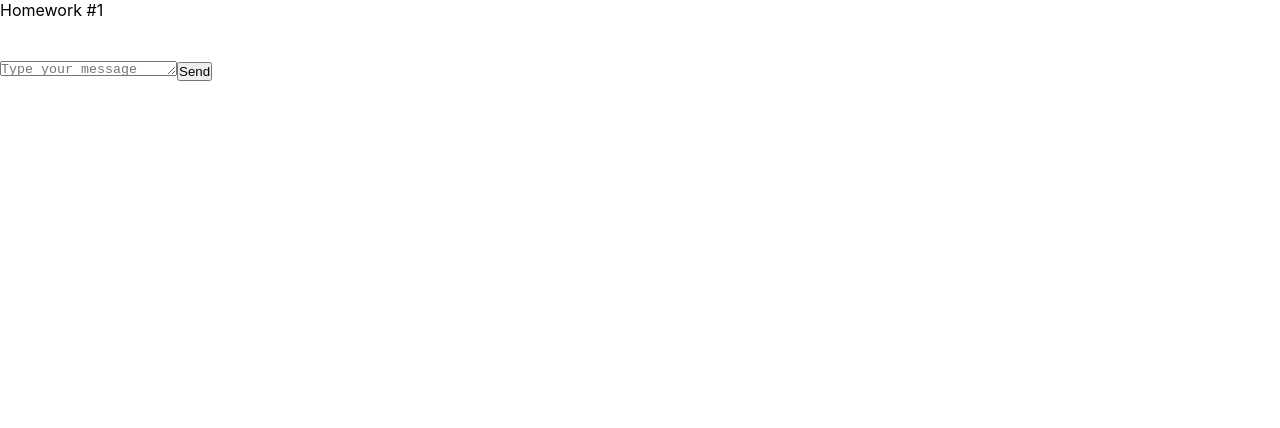
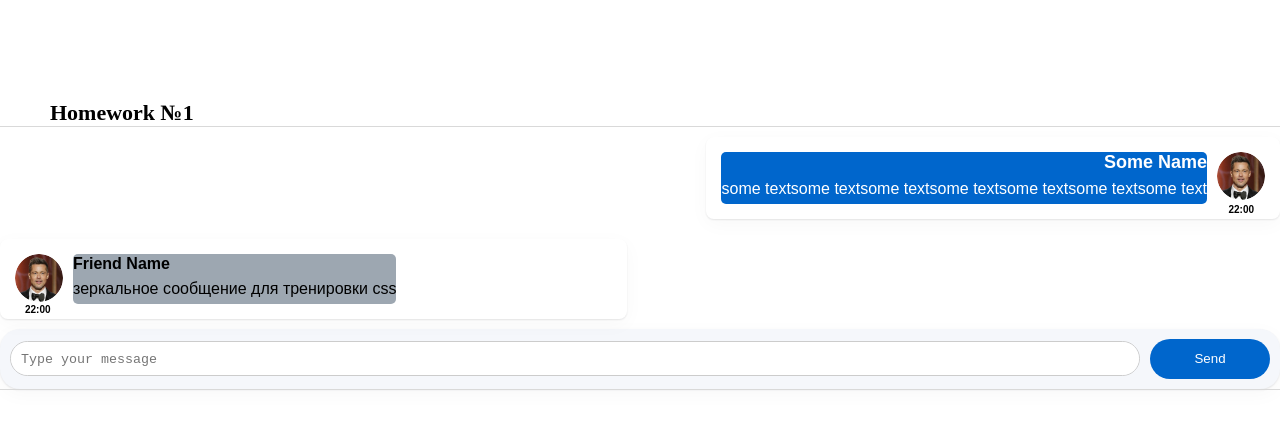
Before and after one commit to wewealka/hws2, a React (Create React App) app: page / in a window 1280 px wide. Shown: the top 428 px of the page. Built offline with nearby package versions, Linux system fonts and the light colour scheme.

Commit message:
first task

```diff
--- a/package.json
+++ b/package.json
@@ -1,6 +1,6 @@
 {
   "name": "hws2",
-  "homepage": "http://IgnatZakalinsky.github.io/hws2",
+  "homepage": "http://wewealka.github.io/hws2",
   "version": "0.1.0",
   "private": true,
   "dependencies": {
@@ -32,7 +32,7 @@
     "build": "react-scripts build",
     "test": "react-scripts test",
     "eject": "react-scripts eject",
-    "predeploy": "npm run build",
+    "predeploy": "yarn run build",
     "deploy": "gh-pages -d build"
   },
   "eslintConfig": {
--- a/src/s1-main/App.module.css
+++ b/src/s1-main/App.module.css
@@ -1,11 +1,36 @@
 .App {
-    --header_height: 60px;
+
+    display: flex;
+    justify-content: center;
 }
 
 .hw {
+    width: 1280px;
+    top: 131px;
+    gap: 0px;
+
+    opacity: 0px;
+    outline: 1px solid #D9D9D9;
+
 
 }
 
 .hwTitle {
+    margin-top: 100px;
+    margin-left: 50px;
+    width: 165px;
+    height: 27px;
+    top: 131px;
+    left: 70px;
+    gap: 0px;
+    opacity: 0px;
+    font-family: Montserrat;
+    font-size: 22px;
+    font-weight: 600;
+    line-height: 26.82px;
+    text-align: left;
+    text-underline-position: from-font;
+    text-decoration-skip-ink: none;
+
 
 }
--- a/src/s2-homeworks/hw01/HW1.tsx
+++ b/src/s2-homeworks/hw01/HW1.tsx
@@ -1,57 +1,51 @@
 import React from 'react'
 import Message from './message/Message'
+import FriendMessage from './friend-message/FriendMessage'
 import MessageSender from './message-sender/MessageSender'
 import s2 from '../../s1-main/App.module.css'
-import FriendMessage from './friend-message/FriendMessage'
 import avatar from './avatar.png'
 
-/*
-* 1 - описать тип MessageType
-* 2 - описать тип MessagePropsType в файле Message.tsx
-* 3 - в файле Message.tsx отобразить приходящие данные
-* 4 - выполнить пункты 2, 3 в файле FriendMessage.tsx
-* 5 - сделать стили в соответствии с дизайном
-* */
 
-// нужно создать правильный тип вместо any
-export type MessageType = any
+export type MessageType = {
+    id: number
+    user: { avatar: string; name: string }
+    message: { text: string; time: string }
+}
 
-// структуру объекта не менять
+
 export const message0: MessageType = {
     id: 0,
     user: {
-        avatar: avatar, // можно менять
-        name: 'Some Name',  // можно менять
+        avatar: avatar,
+        name: 'Some Name',
     },
     message: {
-        text: 'some textsome textsome textsome textsome textsome textsome text', // можно менять
-        time: '22:00', // можно менять
+        text: 'some textsome textsome textsome textsome textsome textsome text',
+        time: '22:00',
     },
 }
+
 export const friendMessage0: MessageType = {
     id: 100,
     user: {
-        avatar: avatar, // можно менять
-        name: 'Friend Name', // можно менять
+        avatar: avatar,
+        name: 'Friend Name',
     },
     message: {
-        text: 'зеркальное сообщение для тренировки css', // можно менять
-        time: '22:00', // можно менять
+        text: 'зеркальное сообщение для тренировки css',
+        time: '22:00',
     },
 }
 
 const HW1 = () => {
     return (
         <div id={'hw1'}>
-            <div className={s2.hwTitle}>Homework #1</div>
+            <div className={s2.hwTitle}>Homework №1</div>
             <div className={s2.hw}>
-                {/*проверка отображения (не менять)*/}
-                <div>
+                <div style={{display: 'flex', flexDirection: 'column'}}>
                     <Message message={message0} />
                     <FriendMessage message={friendMessage0} />
                 </div>
-
-                {/*для автоматической проверки дз (не менять)*/}
                 <MessageSender M={Message} />
             </div>
         </div>
--- a/src/s2-homeworks/hw01/friend-message/FriendMessage.module.css
+++ b/src/s2-homeworks/hw01/friend-message/FriendMessage.module.css
@@ -1,31 +1,56 @@
 .friendMessage {
+    position: relative; /* Для использования относительного позиционирования */
+    border-radius: 8px; /* Закругление углов */
+    padding: 15px; /* Отступы внутри сообщения */
+    margin: 10px 0; /* Отступы между сообщениями */
+    box-shadow: 0px 5px 20px rgba(29, 33, 38, 0.03), 0px 1px 2px rgba(29, 33, 38, 0.1); /* Тень */
+    max-width: 49%; /* Максимальная ширина сообщения */
 
 }
 
 .friendImageAndText {
-
+    display: flex; /* Используем Flexbox для размещения */
+    align-items: flex-start; /* Выравнивание по верхнему краю */
 }
 
 .friendImageAndText img {
-
+    width: 48px;
+    height: 48px;
+    border-radius: 50%;
+    margin-right: 10px;
 }
 
 .friendText {
-
-}
-
-.friendText:after {
-
+    background-color: #9da7b1;
+    border-radius: 5px;
+    text-align: left;
 }
 
 .friendName {
-
+    font-family: 'Montserrat', sans-serif;
+    font-weight: 600;
+    font-size: 16px;
+    line-height: 20px;
+    color: #000000;
 }
 
 .friendMessageText {
+    font-family: 'Montserrat', sans-serif;
+    font-weight: 400;
+    font-size: 16px;
+    line-height: 20px;
+    color: #000000;
+    margin: 5px 0;
 
 }
 
 .friendTime {
-
+    font-family: 'Montserrat', sans-serif;
+    font-weight: 600;
+    font-size: 10px;
+    line-height: 12px;
+    color: #000000;
+    position: absolute;
+    justify-content: "flex-start";
+    left: 25px;
 }
--- a/src/s2-homeworks/hw01/friend-message/FriendMessage.tsx
+++ b/src/s2-homeworks/hw01/friend-message/FriendMessage.tsx
@@ -1,8 +1,15 @@
 import React from 'react'
 import s from './FriendMessage.module.css'
 
-// создать тип вместо any и отобразить приходящие данные
-const FriendMessage = (props: any) => {
+export type FriendMessagePropsType = {
+    message: {
+        id: number
+        user: { avatar: string; name: string }
+        message: { text: string; time: string }
+    }
+}
+
+const FriendMessage = (props: FriendMessagePropsType) => {
     return (
         <div
             id={'hw1-friend-message-' + props.message.id}
@@ -10,27 +17,22 @@ const FriendMessage = (props: any) => {
         >
             <div className={s.friendImageAndText}>
                 <img
+                    src={props.message.user.avatar}
+                    alt="friend-avatar"
                     id={'hw1-friend-avatar-' + props.message.id}
-                    // создаёт студент
-
-                    //
                 />
                 <div className={s.friendText}>
                     <div
                         id={'hw1-friend-name-' + props.message.id}
                         className={s.friendName}
                     >
-                        {/*создаёт студент*/}
-
-                        {/**/}
+                        {props.message.user.name}
                     </div>
                     <pre
                         id={'hw1-friend-text-' + props.message.id}
                         className={s.friendMessageText}
                     >
-                        {/*создаёт студент*/}
-
-                        {/**/}
+                        {props.message.message.text}
                     </pre>
                 </div>
             </div>
@@ -38,9 +40,7 @@ const FriendMessage = (props: any) => {
                 id={'hw1-friend-time-' + props.message.id}
                 className={s.friendTime}
             >
-                {/*создаёт студент*/}
-
-                {/**/}
+                {props.message.message.time}
             </div>
         </div>
     )
--- a/src/s2-homeworks/hw01/message-sender/MessageSender.module.css
+++ b/src/s2-homeworks/hw01/message-sender/MessageSender.module.css
@@ -1,18 +1,45 @@
 .sendForm {
-
+    display: flex;
+    align-items: center;
+    justify-content: space-between;
+    width: 100%;
+    max-width: 1280px;
+    margin: 0 auto;
+    padding: 10px;
+    background-color: #F5F7FB;
+    box-shadow: 0px 5px 20px rgba(29, 33, 38, 0.03), 0px 1px 2px rgba(29, 33, 38, 0.1);
+    border-radius: 20px;
 }
 
 .textarea {
+    flex-grow: 1;
+    height: 40px;
+    margin-right: 10px;
+    border-radius: 20px;
+    padding: 10px;
+    border: 1px solid #ccc;
+    box-sizing: border-box;
+    resize: none; /* Запрещаем изменение размера */
 
 }
 
 .button {
-
+    width: 120px;
+    height: 40px;
+    border-radius: 20px;
+    background-color: #0066CC;
+    color: white;
+    display: flex;
+    align-items: center;
+    justify-content: center;
+    cursor: pointer;
+    border: none;
 }
 
 .button:hover {
+    background-color: #005bb5;
+}
 
+.button:active {
+    background-color: #004a99;
 }
-.button:active {
-
-}
--- a/src/s2-homeworks/hw01/message/Message.module.css
+++ b/src/s2-homeworks/hw01/message/Message.module.css
@@ -1,31 +1,74 @@
 .message {
+    position: relative;
+    border-radius: 8px;
+    padding: 15px;
+    margin: 10px 0;
+    box-shadow: 0px 5px 20px rgba(29, 33, 38, 0.03), 0px 1px 2px rgba(29, 33, 38, 0.1);
+    max-width: 49%;
+    margin-left: auto;
+    transform: translateY(20px);
+    opacity: 0;
+    animation: slideIn 0.5s forwards;
+}
 
+@keyframes slideIn {
+    to {
+        transform: translateY(0);
+        opacity: 1;
+    }
 }
 
 .imageAndText {
-
+    display: flex;
+    align-items: flex-start;
+    justify-content: flex-end;
+    text-align: right;
 }
 
 .imageAndText img {
-
+    width: 48px;
+    height: 48px;
+    border-radius: 50%;
+    margin-left: 10px;
+    order: 2;
 }
 
 .text {
+    background-color: #0066CC;
+    border-radius: 5px;
+    text-align: right;
+}
+/* .text:after {
 
-}
-
-.text:after {
-
-}
+} */
 
 .name {
-
+    font-family: 'Montserrat', sans-serif;
+    font-size: 18px;
+    font-weight: 600;
+    line-height: 21.94px;
+    text-align: right;
+    text-underline-position: from-font;
+    text-decoration-skip-ink: none;
+    color: #ffffff;
 }
 
 .messageText {
-
+    font-family: 'Montserrat', sans-serif;
+    font-weight: 400;
+    font-size: 16px;
+    line-height: 20px;
+    color: white;
+    margin: 5px 0;
+    text-align: right; /* Текст по правому краю */
 }
 
 .time {
-
+    font-family: 'Montserrat', sans-serif;
+    font-weight: 600;
+    font-size: 10px;
+    line-height: 12px;
+    color: #000000;
+    position: absolute;
+    right: 26px;
 }
--- a/src/s2-homeworks/hw01/message/Message.tsx
+++ b/src/s2-homeworks/hw01/message/Message.tsx
@@ -1,37 +1,37 @@
 import React from 'react'
 import s from './Message.module.css'
 
-// нужно создать правильный тип вместо any
-export type MessagePropsType = any
+export type MessagePropsType = {
+    message: {
+        id: number
+        user: { avatar: string; name: string }
+        message: { text: string; time: string }
+    }
+}
 
-// нужно отобразить приходящие данные
 const Message = (props: MessagePropsType) => {
     return (
         <div id={'hw1-message-' + props.message.id} className={s.message}>
             <div className={s.imageAndText}>
                 <img
+                    src={props.message.user.avatar}
+                    alt="avatar"
                     id={'hw1-avatar-' + props.message.id}
-                    // создаёт студент
-
-                    //
                 />
                 <div className={s.text}>
                     <div id={'hw1-name-' + props.message.id} className={s.name}>
-                        {/*создаёт студент*/}
-
-                        {/**/}
+                        {props.message.user.name}
                     </div>
-                    <pre id={'hw1-text-' + props.message.id} className={s.messageText}>
-                        {/*создаёт студент*/}
-
-                        {/**/}
+                    <pre
+                        id={'hw1-text-' + props.message.id}
+                        className={s.messageText}
+                    >
+                        {props.message.message.text}
                     </pre>
                 </div>
             </div>
             <div id={'hw1-time-' + props.message.id} className={s.time}>
-                {/*создаёт студент*/}
-
-                {/**/}
+                {props.message.message.time}
             </div>
         </div>
     )
```
Also changed, not shown: 1 other file (tests, documents, lock files or other folders).
